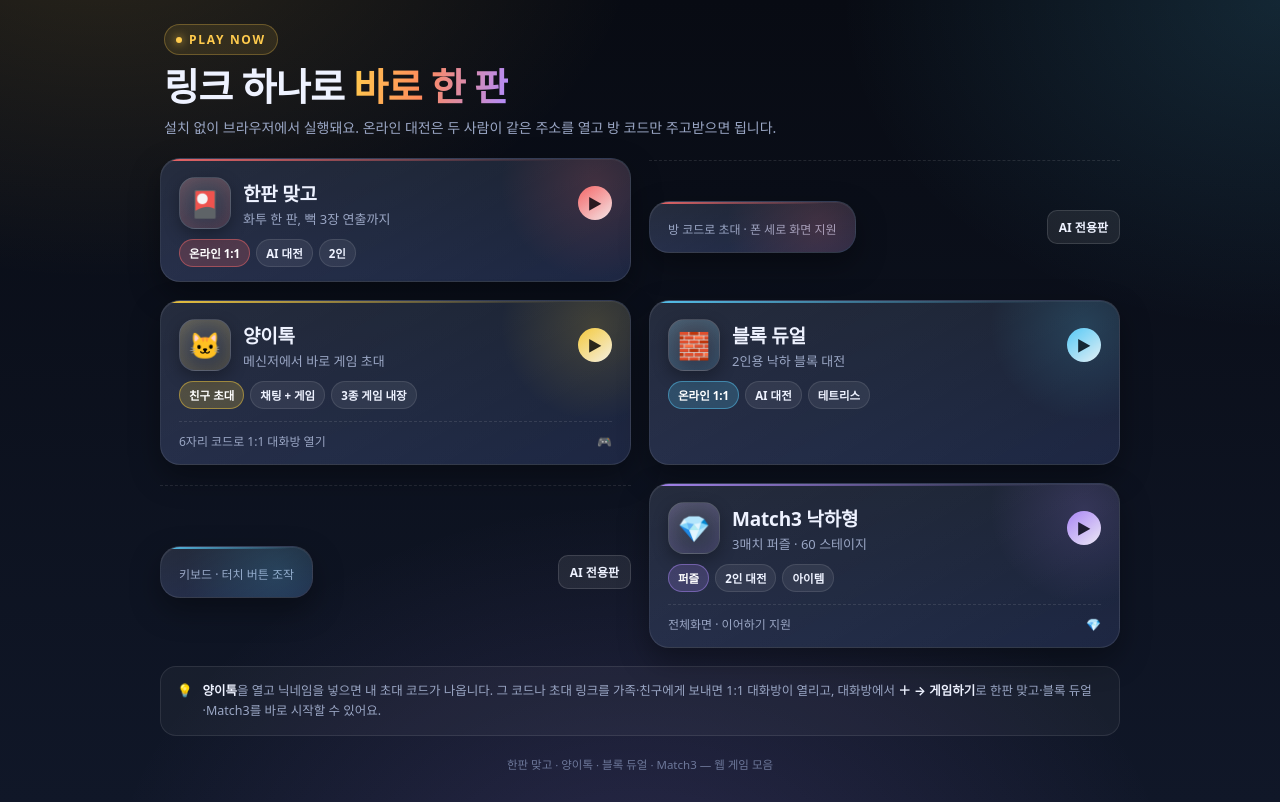
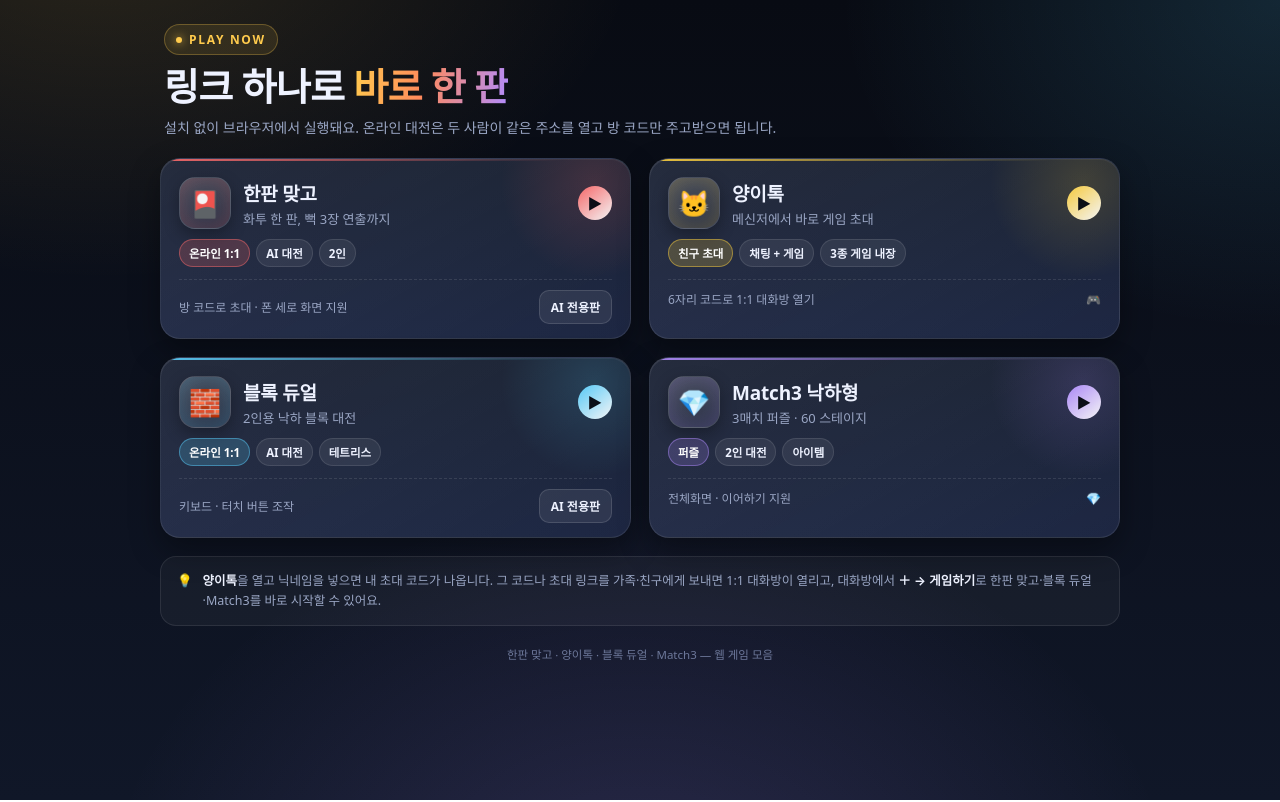
Before and after one commit to cwclab1-eng/games, a plain HTML site: page index.html in a window 1280 px wide. Drawn offline with Linux system fonts and the light colour scheme.

Commit message:
Fix launcher card links (no nested anchors)

```diff
--- a/index.html
+++ b/index.html
@@ -65,6 +65,7 @@
 
   .card{
     position:relative;display:flex;flex-direction:column;gap:10px;
+    cursor:pointer;
     padding:18px 18px 14px;border-radius:var(--radius);
     background:
       linear-gradient(150deg, rgba(255,255,255,.07), rgba(255,255,255,.015)),
@@ -75,6 +76,7 @@
     transition:transform .16s ease, border-color .16s ease, box-shadow .16s ease;
     overflow:hidden;
   }
+  .card > :not(.stretch){position:relative;z-index:2}
   .card::before{
     content:"";position:absolute;inset:-1px -1px auto;height:3px;
     background:linear-gradient(90deg,var(--a),transparent 85%);opacity:.9;
@@ -83,8 +85,10 @@
     content:"";position:absolute;right:-60px;top:-70px;width:190px;height:190px;border-radius:50%;
     background:radial-gradient(circle, var(--a), transparent 70%);opacity:.16;pointer-events:none;
   }
-  .card:hover,.card:focus-visible{transform:translateY(-3px);border-color:rgba(255,255,255,.2);box-shadow:0 18px 40px rgba(0,0,0,.45)}
+  .card:hover{transform:translateY(-3px);border-color:rgba(255,255,255,.2);box-shadow:0 18px 40px rgba(0,0,0,.45)}
   .card:active{transform:scale(.988)}
+  .stretch{position:absolute;inset:0;z-index:1;border-radius:inherit}
+  .stretch:focus-visible{outline:2px solid #fff;outline-offset:3px}
 
   .card.matgo{--a:#ff6b6b}
   .card.yangi{--a:#ffd23f}
@@ -144,7 +148,8 @@
 
   <main class="grid">
 
-    <a class="card matgo" href="./matgo/index.html">
+    <div class="card matgo">
+      <a class="stretch" href="./matgo/index.html" aria-label="한판 맞고 열기 — 온라인 1:1 대전 · AI 대전"></a>
       <div class="top">
         <div class="icon" aria-hidden="true">🎴</div>
         <div class="titles">
@@ -162,9 +167,10 @@
         <span>방 코드로 초대 · 폰 세로 화면 지원</span>
         <a class="alt" href="./matgo/ai.html">AI 전용판</a>
       </div>
-    </a>
+    </div>
 
-    <a class="card yangi" href="./yangitalk/index.html">
+    <div class="card yangi">
+      <a class="stretch" href="./yangitalk/index.html" aria-label="양이톡 열기 — 메신저 + 게임 초대"></a>
       <div class="top">
         <div class="icon" aria-hidden="true">🐱</div>
         <div class="titles">
@@ -182,9 +188,10 @@
         <span>6자리 코드로 1:1 대화방 열기</span>
         <span>🎮</span>
       </div>
-    </a>
+    </div>
 
-    <a class="card block" href="./block-duel/index.html">
+    <div class="card block">
+      <a class="stretch" href="./block-duel/index.html" aria-label="블록 듀얼 열기 — 온라인 1:1 대전 · AI 대전"></a>
       <div class="top">
         <div class="icon" aria-hidden="true">🧱</div>
         <div class="titles">
@@ -202,9 +209,10 @@
         <span>키보드 · 터치 버튼 조작</span>
         <a class="alt" href="./block-duel/ai.html">AI 전용판</a>
       </div>
-    </a>
+    </div>
 
-    <a class="card match" href="./match3/index.html">
+    <div class="card match">
+      <a class="stretch" href="./match3/index.html" aria-label="Match3 낙하형 열기 — 3매치 퍼즐"></a>
       <div class="top">
         <div class="icon" aria-hidden="true">💎</div>
         <div class="titles">
@@ -222,7 +230,7 @@
         <span>전체화면 · 이어하기 지원</span>
         <span>💎</span>
       </div>
-    </a>
+    </div>
 
   </main>
 
```
